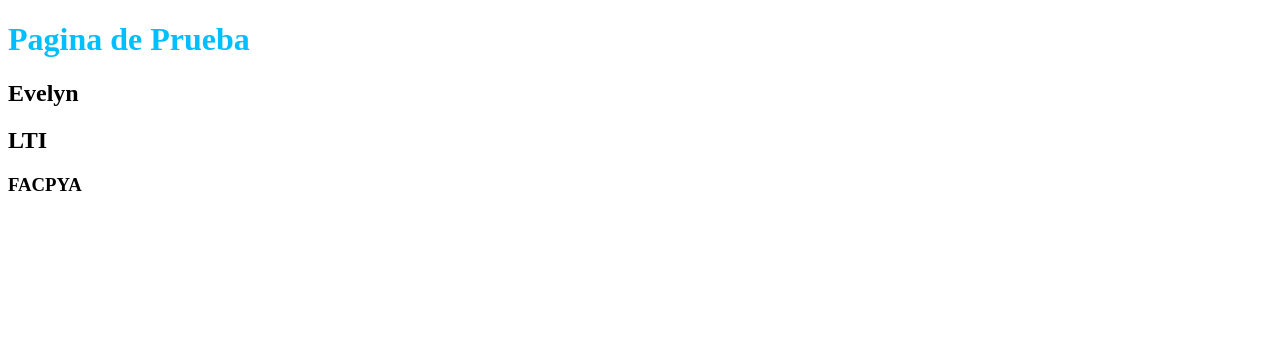
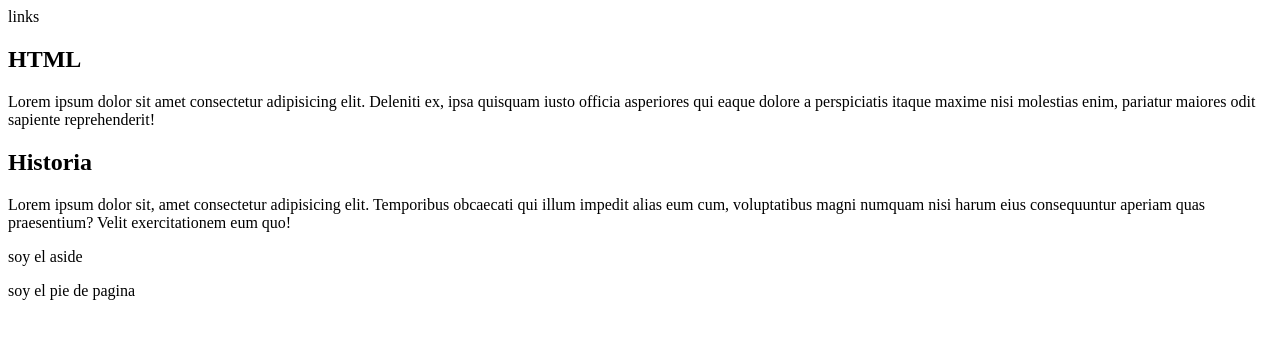
Before and after one commit to E555-c/Proyecto1, a plain HTML site: page index.html in a window 1280 px wide. Drawn offline with Linux system fonts and the light colour scheme.

Commit message:
add index.html

```diff
--- a/index.html
+++ b/index.html
@@ -4,12 +4,36 @@
     <meta charset="UTF-8">
     <meta http-equiv="X-UA-Compatible" content="IE=edge">
     <meta name="viewport" content="width=device-width, initial-scale=1.0">
+
+    <meta name="description" content="Página de prueba">
+    <meta name="keywords" content="html, web, escuela">
+
+    <script src="app.js"></script>
+
+    <!--estilos-->
+    <link rel="stylesheet" href="style.css">
+
     <title>Grupo 51</title>
 </head>
 <body>
-    <h1 style="color:deepskyblue ; " id="header">Pagina de Prueba</h1>
-    <h2>Evelyn</h2>
-    <h2 class="h2_nice borde">LTI</h2>
-    <h3>FACPYA</h3>
+    <header>
+        <nav>
+            links
+        </nav>
+    </header>
+
+    <article>
+        <h1>HTML</h1>
+        <p>Lorem ipsum dolor sit amet consectetur adipisicing elit. Deleniti ex, ipsa quisquam iusto officia asperiores qui eaque dolore a perspiciatis itaque maxime nisi molestias enim, pariatur maiores odit sapiente reprehenderit!</p>
+
+        <h2>Historia</h2>
+        <p>Lorem ipsum dolor sit, amet consectetur adipisicing elit. Temporibus obcaecati qui illum impedit alias eum cum, voluptatibus magni numquam nisi harum eius consequuntur aperiam quas praesentium? Velit exercitationem eum quo!</p>
+    </article>
+    <aside>
+        <p>soy el aside</p>
+    </aside>
+    <footer>
+        <p>soy el pie de pagina</p>
+    </footer>
 </body>
 </html>
```
